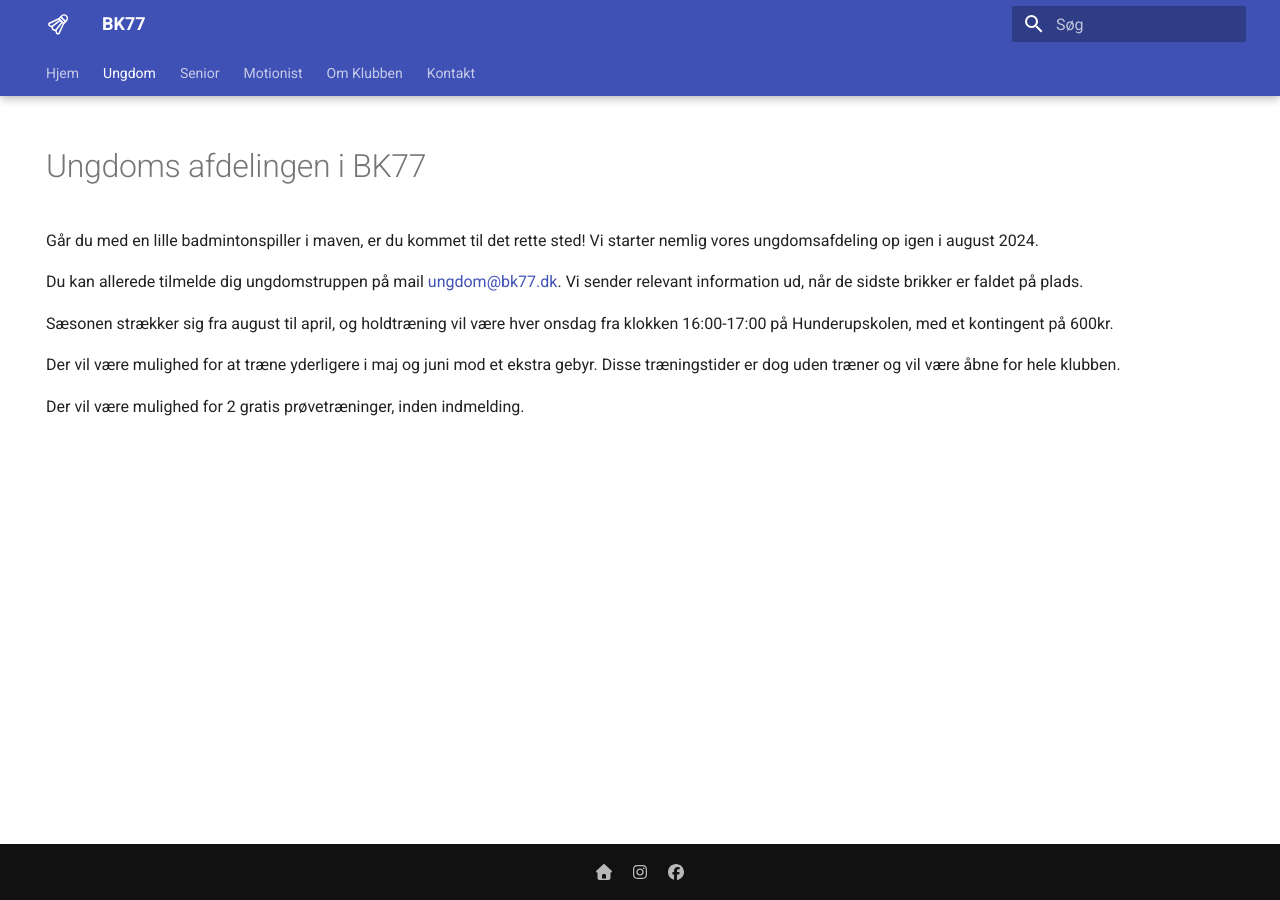
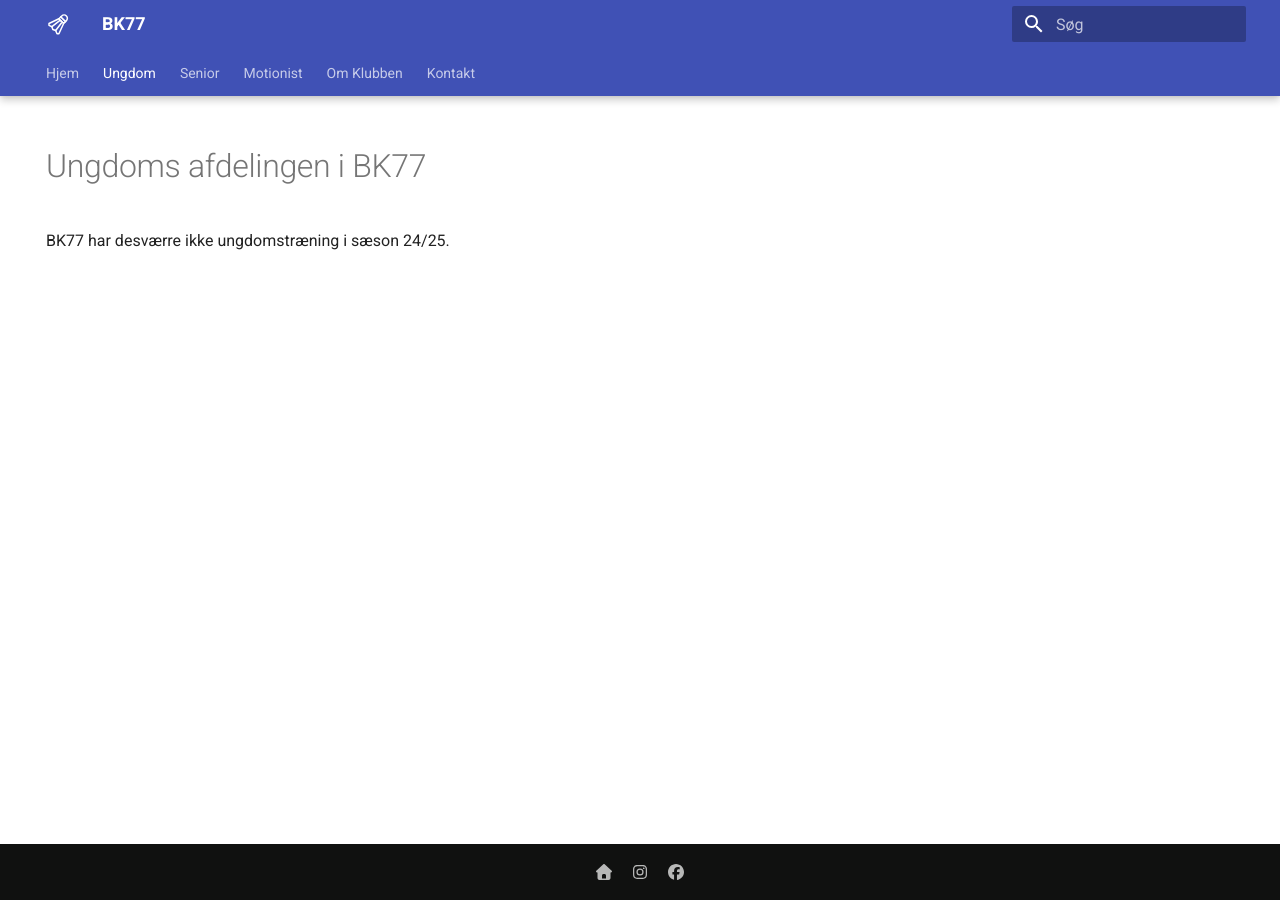
Before and after one commit to NicklasXYZ/bk77, an MkDocs documentation site: the page built from docs/ungdom.md, in a window 1280 px wide. Built offline with MkDocs 1.6.1 and Material for MkDocs 9.7.7, drawn with Linux system fonts in a browser that asks for light colours.

Commit message:
update 'ungdomsafdeling'

```diff
--- a/docs/ungdom.md
+++ b/docs/ungdom.md
@@ -7,12 +7,14 @@ hide:
 
 # Ungdoms afdelingen i BK77
 
-Går du med en lille badmintonspiller i maven, er du kommet til det rette sted! Vi starter nemlig vores ungdomsafdeling op igen i august 2024.
+<!-- Går du med en lille badmintonspiller i maven, er du kommet til det rette sted! Vi starter nemlig vores ungdomsafdeling op igen i august 2024.  -->
 
-Du kan allerede tilmelde dig ungdomstruppen på mail [ungdom@bk77.dk](mailto:ungdom@bk77.dk). Vi sender relevant information ud, når de sidste brikker er faldet på plads.
+<!-- Du kan allerede tilmelde dig ungdomstruppen på mail [ungdom@bk77.dk](mailto:ungdom@bk77.dk). Vi sender relevant information ud, når de sidste brikker er faldet på plads. -->
 
-Sæsonen strækker sig fra august til april, og holdtræning vil være hver onsdag fra klokken 16:00-17:00 på Hunderupskolen, med et kontingent på 600kr.
+<!-- Sæsonen strækker sig fra august til april, og holdtræning vil være hver onsdag fra klokken 16:00-17:00 på Hunderupskolen, med et kontingent på 600kr. -->
 
-Der vil være mulighed for at træne yderligere i maj og juni mod et ekstra gebyr. Disse træningstider er dog uden træner og vil være  åbne for hele klubben.
+<!-- Der vil være mulighed for at træne yderligere i maj og juni mod et ekstra gebyr. Disse træningstider er dog uden træner og vil være  åbne for hele klubben. -->
 
-Der vil være mulighed for 2 gratis prøvetræninger, inden indmelding.
+<!-- Der vil være mulighed for 2 gratis prøvetræninger, inden indmelding. -->
+
+BK77 har desværre ikke ungdomstræning i sæson 24/25.
```
